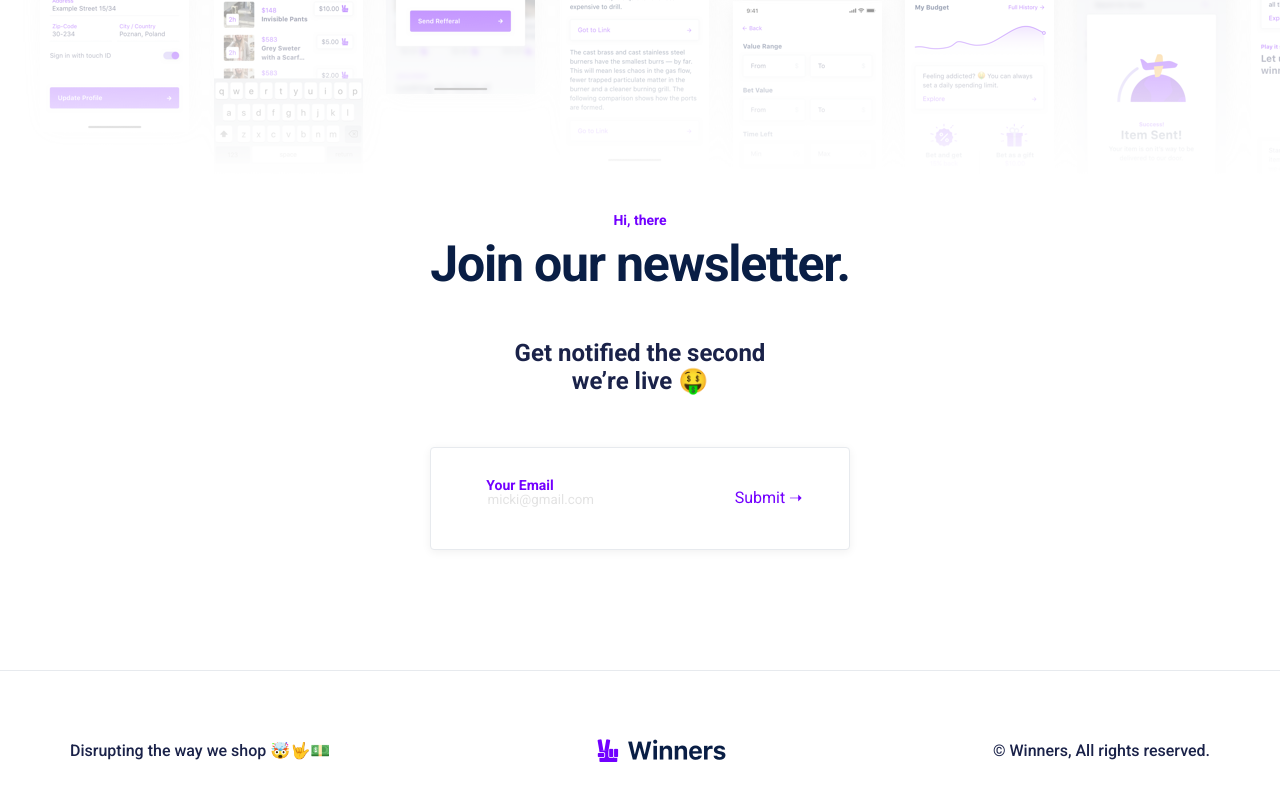
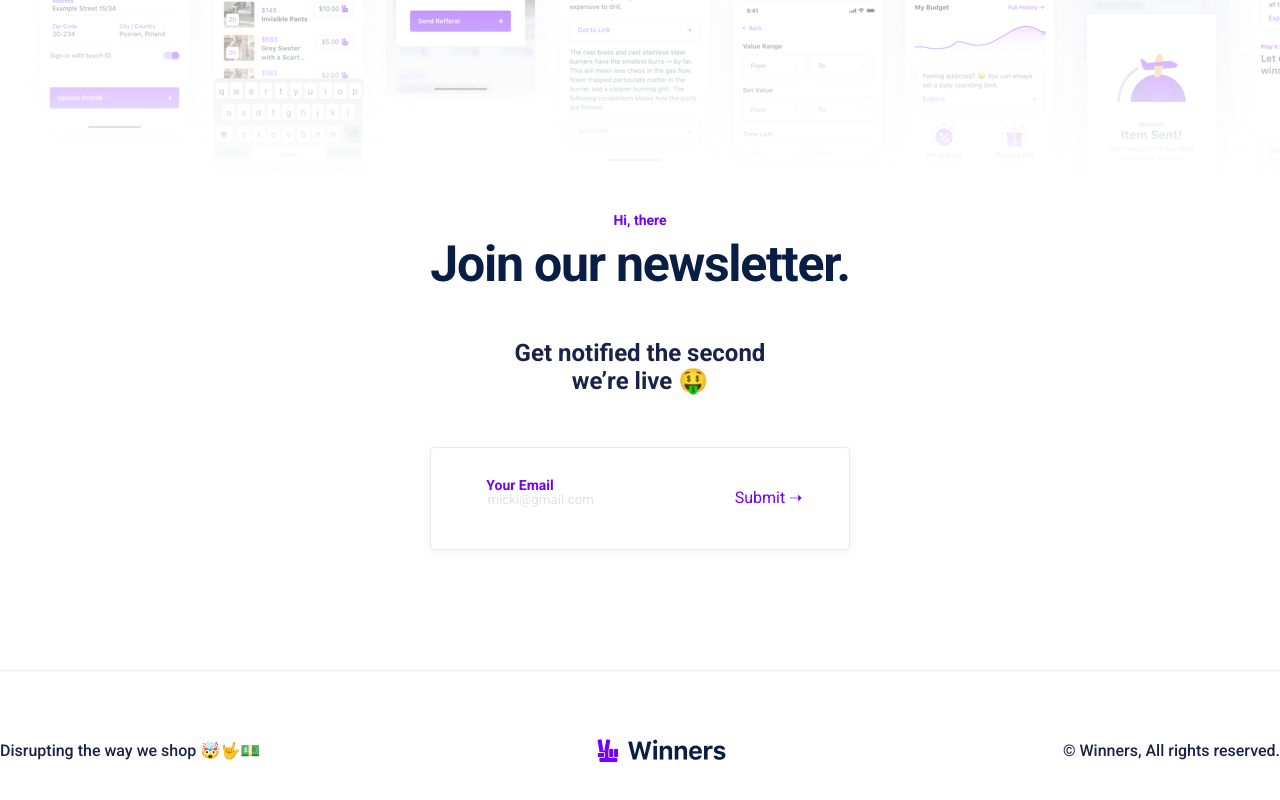
Before and after one commit to ilya-averin/ReactExample, a React app: page / in a window 1280 px wide. Shown: the part 1449-2249 px from the top of the page. Built offline with nearby package versions, Linux system fonts and the light colour scheme; some packages are replaced by stand-ins of ours.

Commit message:
first commit

```diff
--- a/src/components/content/content.js
+++ b/src/components/content/content.js
@@ -32,9 +32,7 @@ class Content extends Component {
           <section className="onesection">
             <span className="onetext">
               <p><b>Hi, there</b></p>
-              <span className="bottominfo">
-              <h1>Join our newsletter.</h1>
-              </span>
+                <h1>Join our newsletter.</h1>
               <h3>Get notified the second
                 <br></br> we’re live 🤑</h3>
               <div className="kub">
--- a/src/components/footer/footer.css
+++ b/src/components/footer/footer.css
@@ -16,16 +16,17 @@ footer{
   left: 0; */
 
   border-top: solid 1px #e7eaee;
-  max-width: 1280px;
+  max-width: 1440px;
   margin: 0 auto;
-  text-align: center;
+  /* text-align: center; */
   display: flex;
   justify-content: space-between;
   align-items: center;
 }
 .link{
+  /* margin: 70 auto; */
   width: 100% / 3;
-  margin: 70px;
+  margin: 70px 0 70px 0;
   font-size: 16px;
   font-weight: 500;
   color: #1a2249;
```
